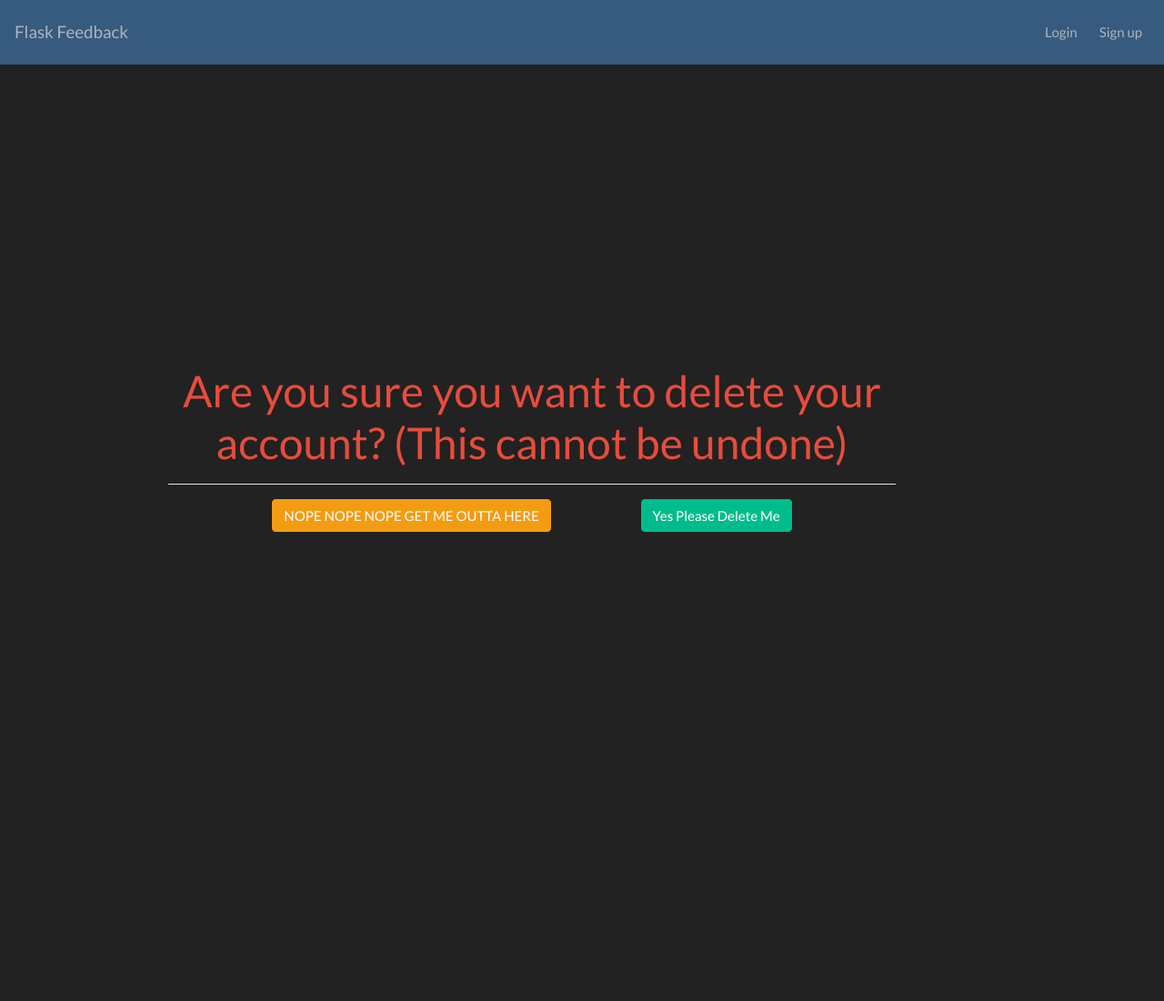
After one commit to jbenjoy2/flaskfeedback, a Flask app: template templates/confirm.html in a window 1280 px wide. The commit adds this page. Shown: the whole page at 91% size. Run offline with Flask 2, Linux system fonts and the light colour scheme; the template is opened without the code that fills it: values that come from a table or form of the project are taken from there, others are empty; tables that the repository leaves empty hold one stand-in row (values such as "Sample post"); some libraries are stand-ins or nearby versions.

Commit message:
made some changes to the user template to include a delete account option, and made saure there is a confirmation page so no one can just accidentally delete their account.

```diff
--- a/app.py
+++ b/app.py
@@ -129,3 +129,29 @@ def delete_feedback(feedback_id):
     db.session.commit()
 
     return redirect(f'/users/{feedback.username}')
+
+
+@app.route('/users/<username>/confirm-delete')
+def display_confirmation_page(username):
+    if 'username' not in session or username != session['username']:
+        raise Unauthorized()
+
+    user = User.query.get_or_404(username)
+
+    return render_template('confirm.html', user=user)
+
+
+@app.route('/users/<username>/delete', methods=['POST'])
+def delete_user(username):
+    if 'username' not in session or username != session['username']:
+        raise Unauthorized()
+
+    user = User.query.get_or_404(username)
+    if user.username == session['username']:
+        db.session.delete(user)
+        db.session.commit()
+        session.pop('username')
+        flash('Account Successfully Deleted', 'danger')
+        return redirect('/')
+    flash("You don't have permission to do that!", 'danger')
+    return redirect('/')
--- /dev/null
+++ b/templates/confirm.html
@@ -0,0 +1,18 @@
+{% extends 'base.html' %}
+
+{% block title %}Are you sure?{% endblock %}
+
+{% block content %}
+<div class="container text-center">
+    <div class="row justify-content-center align-items-center mx-0" style="width: 1000px; height: 1000px;">
+        <div style="width: 800px; height: 400px;">
+            <h1 class="text-danger">Are you sure you want to delete your account? (This cannot be undone)</h1>
+            <hr style="background:white">
+            <form action="/users/{{user.username}}/delete" method="post">
+                <a href="/" class="btn btn-warning mx-5">NOPE NOPE NOPE GET ME OUTTA HERE</a>
+                <button class="btn btn-success mx-5">Yes Please Delete Me</button>
+            </form>
+        </div>
+    </div>
+</div>
+{% endblock %}
--- a/templates/user.html
+++ b/templates/user.html
@@ -59,6 +59,7 @@
 {% endif %}
 <br>
 <div class="container text-center">
-    <a class="btn btn-lg purplebutton" href="/users/{{user.username}}/feedback/add">Add Your Feedback!</a>
+    <a class="btn btn-lg purplebutton mx-3" href="/users/{{user.username}}/feedback/add">Add Your Feedback!</a>
+    <a class="btn btn-danger btn-lg mx-3" href="/users/{{user.username}}/confirm-delete">Delete Account</a>
 </div>
 {% endblock %}
```
